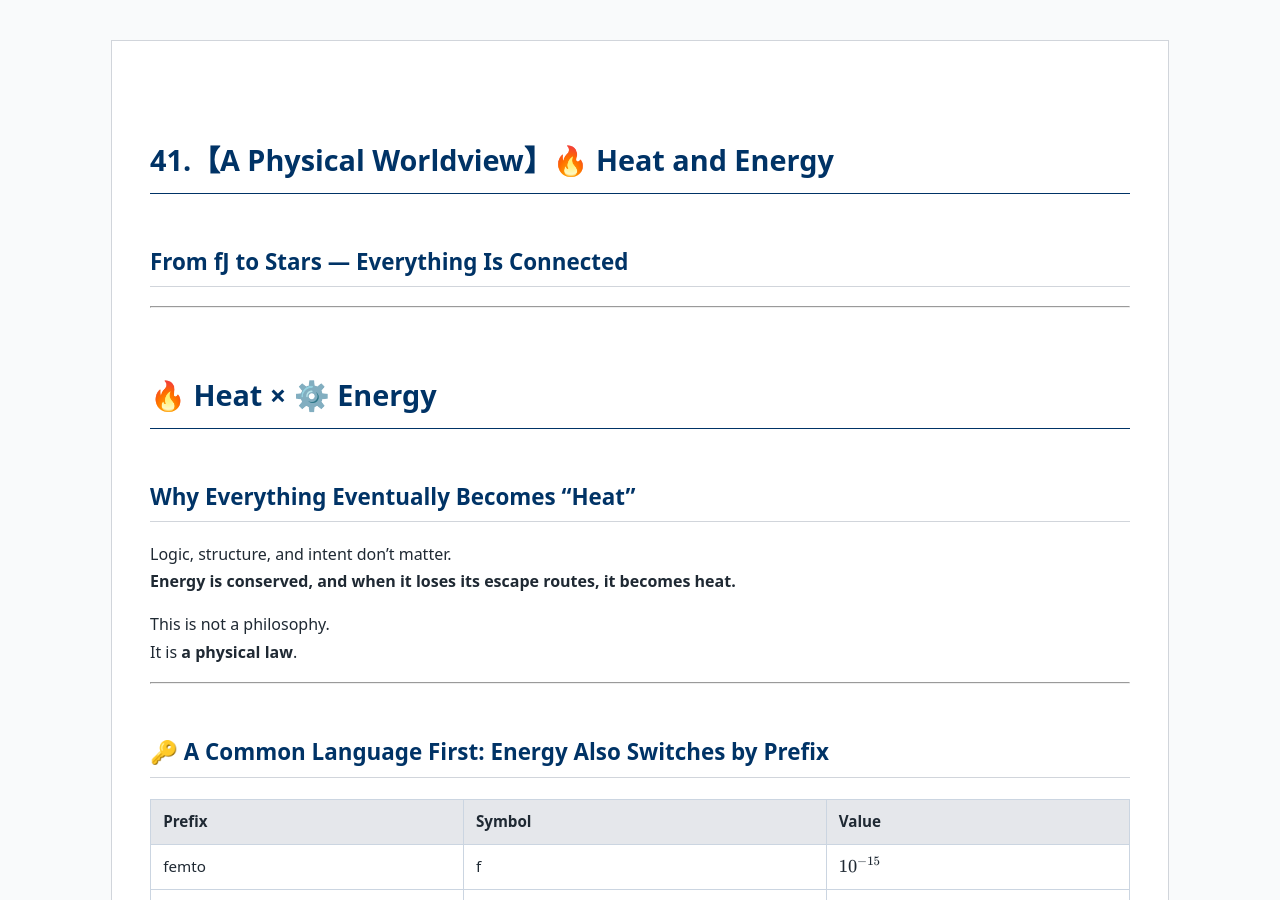
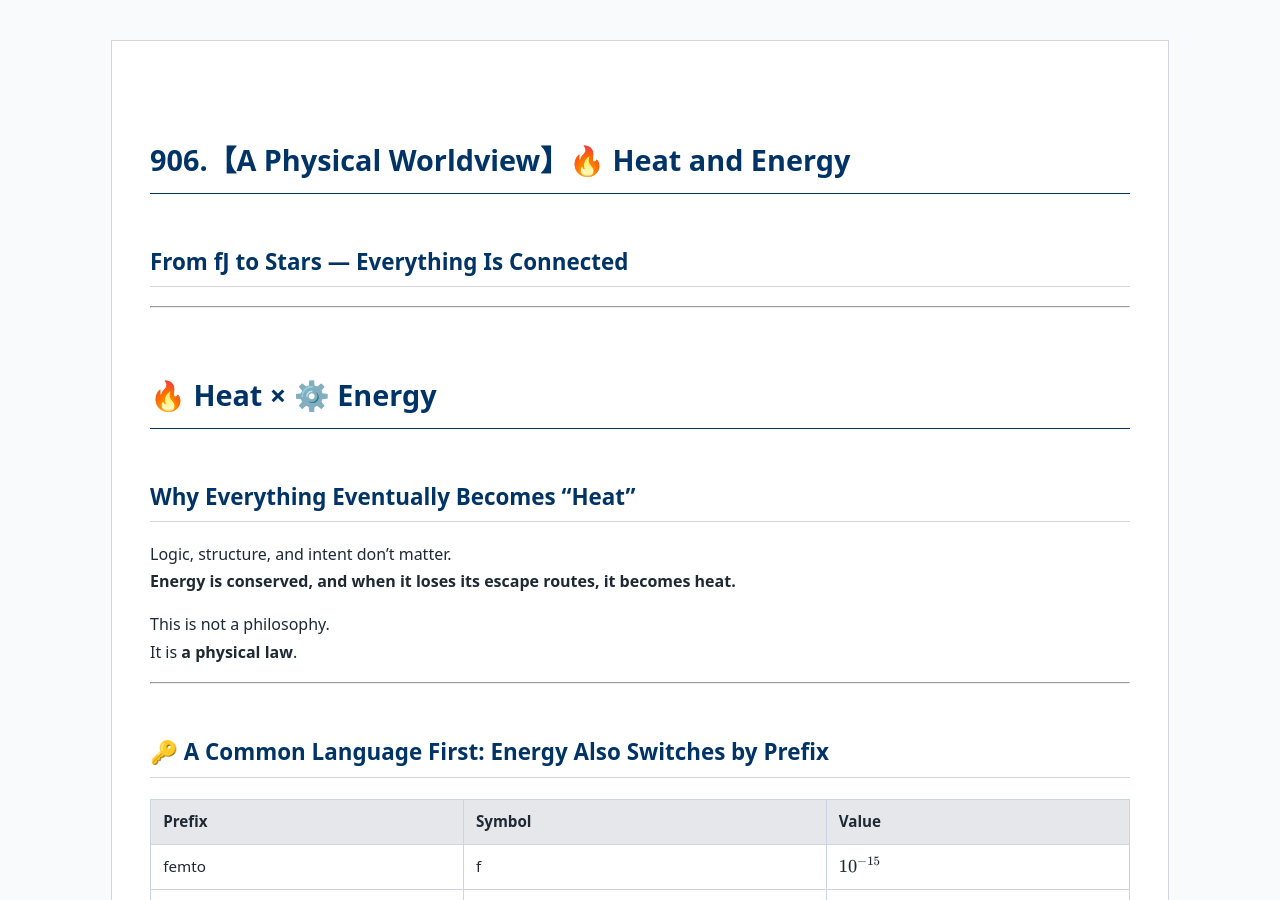
Before and after one commit to Samizo-AITL/qiita-articles, a Jekyll site: the page built from articles/en/906_physics_scale_heat_energy.md, in a window 1280 px wide and 900 px high. Built offline with Jekyll 4.4.1, drawn with Linux system fonts in a browser that asks for light colours.

Commit message:
Update and rename 41_physics_scale_heat_energy.md to 906_physics_scale_heat_energy.md

```diff
--- a/articles/en/41_physics_scale_heat_energy.md
+++ b/articles/en/906_physics_scale_heat_energy.md
@@ -3,7 +3,7 @@ layout: default
 title: Qiita Articles
 ---
 
-# 41.【A Physical Worldview】🔥 Heat and Energy
+# 906.【A Physical Worldview】🔥 Heat and Energy
 ## From fJ to Stars — Everything Is Connected
 
 ---
```
